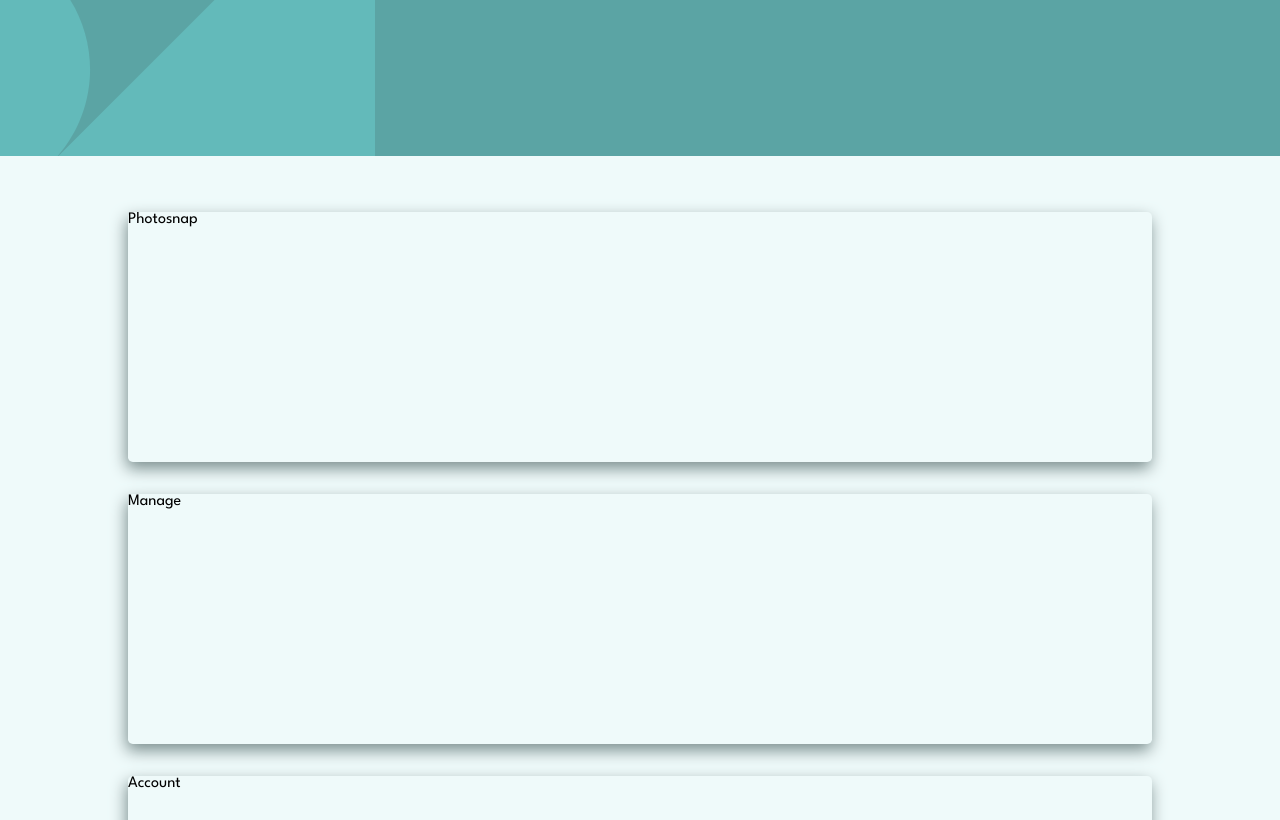
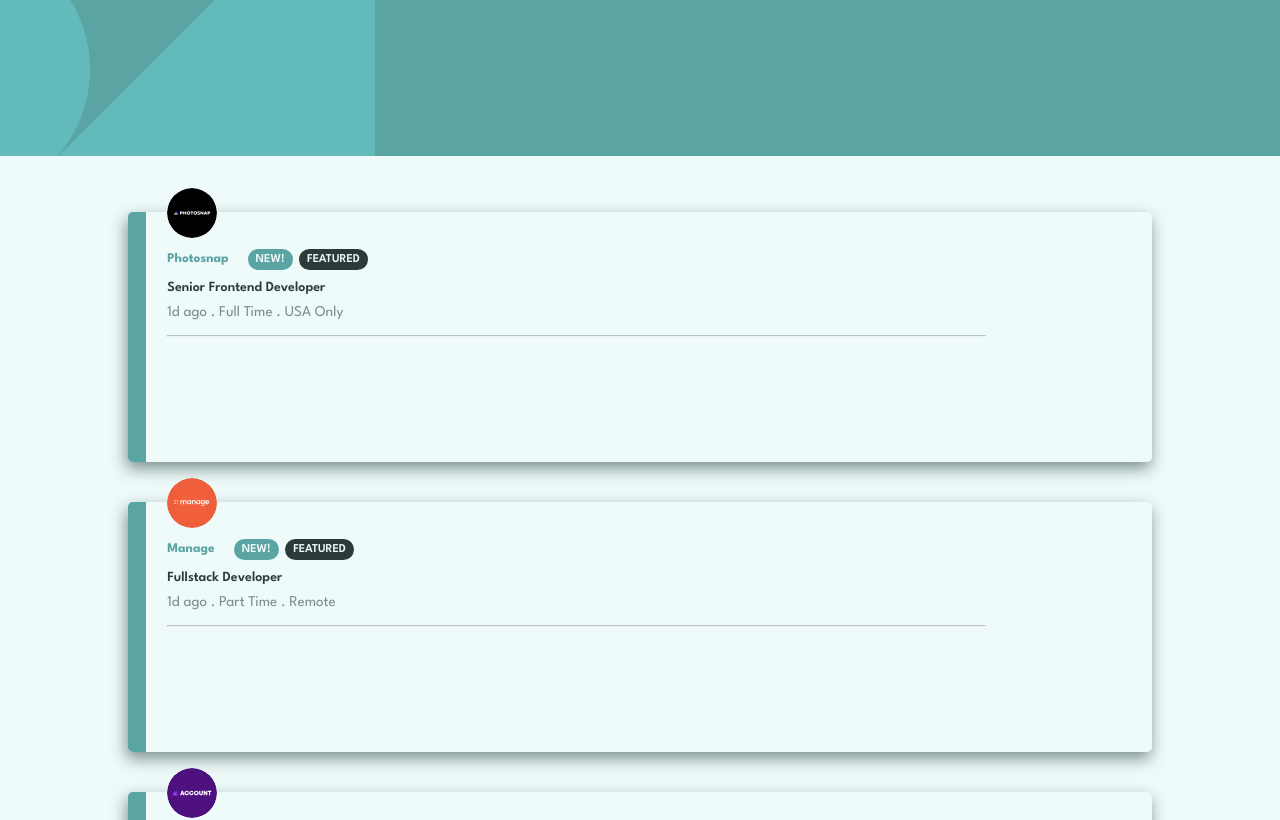
Before and after one commit to Yole-dev/Static-job-listing, a React (Create React App) app: page / in a window 1280 px wide. Shown: the top 820 px of the page. Built offline with nearby package versions, Linux system fonts and the light colour scheme.

Commit message:
Still working on the static part of the UI, made several changes to the JobCard component

```diff
--- a/src/App.js
+++ b/src/App.js
@@ -225,9 +225,30 @@ function JobCard({
 }) {
   return (
     <div className="job-card">
-      <div></div>
+      <div className="filtered"></div>
 
-      <div>{company}</div>
+      <div className="job-details">
+        <div className="sub-container">
+          <img src={logo} alt="company logo" />
+
+          <div className="job-status-container">
+            <h5>{company}</h5>
+
+            <div className="job-status">
+              <p>NEW!</p>
+              <p>FEATURED</p>
+            </div>
+          </div>
+
+          <p>{position}</p>
+
+          <p>{`${postedAt} . ${contract} . ${location}`}</p>
+        </div>
+
+        <hr />
+
+        <div className="skills"></div>
+      </div>
     </div>
   );
 }
--- a/src/index.css
+++ b/src/index.css
@@ -43,23 +43,24 @@ button:focus {
 
 /* App styles */
 
-.container {
-  display: flex;
-  flex-direction: column;
-  align-items: center;
-  gap: 2rem;
-  margin: 3.5rem 0;
-}
-
 .header {
   width: 100%;
   height: 156px;
   background: var(--primary-color);
 }
 
+.container {
+  display: flex;
+  flex-direction: column;
+  align-items: center;
+  gap: 2.5rem;
+  margin: 3.5rem 0;
+}
+
 .job-card {
   display: flex;
   justify-content: start;
+  gap: 1.3rem;
   width: 80%;
   height: 250px;
   background: var(--background-color);
@@ -67,6 +68,84 @@ button:focus {
   box-shadow: -0.1rem 0.4rem 1rem var(--gray-cyan);
 }
 
+.filtered {
+  width: 1.8%;
+  height: inherit;
+  background-color: var(--primary-color);
+  border-top-left-radius: 0.3rem;
+  border-bottom-left-radius: 0.3rem;
+}
+
+.job-details {
+  width: 80%;
+  padding: 1rem 0;
+}
+
+.sub-container {
+  display: flex;
+  flex-direction: column;
+  gap: 0.7rem;
+}
+
+.sub-container img {
+  position: relative;
+  bottom: 2.5rem;
+  margin-bottom: -2.5rem;
+  border-radius: 100%;
+  width: 50px;
+  height: 50px;
+}
+
+.sub-container > p:first-of-type {
+  font-size: 14px;
+  font-weight: 600;
+  color: var(--dark-cyan);
+}
+
+.sub-container > p:last-of-type {
+  color: var(--gray-cyan);
+  font-size: 15px;
+}
+
+h5 {
+  color: var(--primary-color);
+}
+
+.job-status-container {
+  display: flex;
+  align-items: center;
+  gap: 1.2rem;
+}
+
+.job-status {
+  display: flex;
+  align-items: center;
+  gap: 0.4rem;
+}
+
+.job-status p {
+  font-size: 12px;
+  font-weight: 600;
+  padding: 0.3rem 0.5rem;
+  border-radius: 1rem;
+  color: var(--background-color);
+}
+
+.job-status p:first-of-type {
+  background: var(--primary-color);
+}
+
+.job-status p:last-of-type {
+  background: var(--dark-cyan);
+}
+
+hr {
+  height: 1px;
+  background: var(--gray-cyan);
+  margin: 1rem 0;
+  opacity: 0.6;
+}
+
 /* desktop view */
 @media (max-width: 768px) {
 }
```
